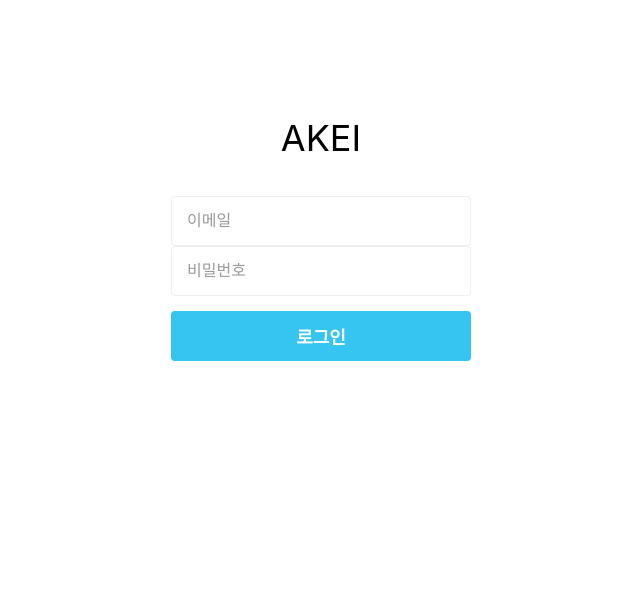
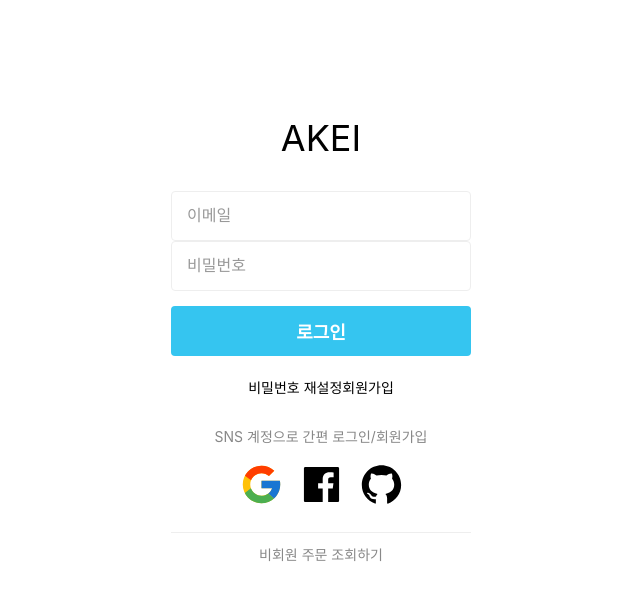
Before and after one commit to sbin0819/e-commerce, a React (Create React App) app: page /login in a window 1280 px wide. Shown: the top 600 px of the page, without its empty margins (319-959 px from the left). Built offline with nearby package versions, Linux system fonts and the light colour scheme.

Commit message:
add: login markup

```diff
--- a/src/components/Login/index.tsx
+++ b/src/components/Login/index.tsx
@@ -1,6 +1,9 @@
 import { Link } from 'react-router-dom';
 import styled from 'styled-components';
 // import { Input } from '../common';
+
+import { FcGoogle } from 'react-icons/fc';
+import { AiFillFacebook, AiFillGithub } from 'react-icons/ai';
 
 const Conatiner = styled.div`
   position: relative;
@@ -17,9 +20,8 @@ const Logo = styled.div`
 `;
 
 const FormContainer = styled.form`
-  height: 600px;
   width: 300px;
-  padding: 40px 0;
+  padding: 35px 0 25px;
   display: flex;
   flex-direction: column;
   button {
@@ -51,6 +53,35 @@ const Button = styled.button`
   border-radius: 4px;
 `;
 
+const Config = styled.div`
+  gap: 15px;
+`;
+
+const SnsLogin = styled.div`
+  display: flex;
+  flex-direction: column;
+  width: 300px;
+  padding: 35px 0 25px;
+  align-items: center;
+  border-bottom: 1px solid #eee;
+  gap: 10px;
+  .info {
+    font-size: 14px;
+    color: #888;
+  }
+  .icons {
+    margin-top: 8px;
+    display: flex;
+    font-size: 45px;
+    gap: 15px;
+  }
+`;
+
+const NonMember = styled.div`
+  margin-top: 15px;
+  color: #888;
+`;
+
 const index = () => {
   return (
     <Conatiner>
@@ -62,9 +93,19 @@ const index = () => {
         <Input placeholder="비밀번호" type="password" />
         <Button>로그인</Button>
       </FormContainer>
-      <div></div>
-      <div></div>
-      <div></div>
+      <Config>
+        <Link to="/">비밀번호 재설정</Link>
+        <Link to="/">회원가입</Link>
+      </Config>
+      <SnsLogin>
+        <p className="info">SNS 계정으로 간편 로그인/회원가입</p>
+        <div className="icons">
+          <FcGoogle />
+          <AiFillFacebook />
+          <AiFillGithub />
+        </div>
+      </SnsLogin>
+      <NonMember>비회원 주문 조회하기</NonMember>
     </Conatiner>
   );
 };
```
